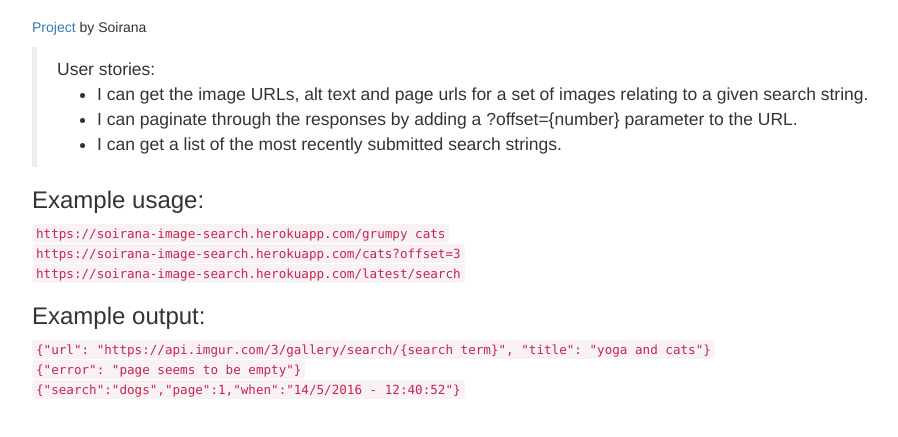
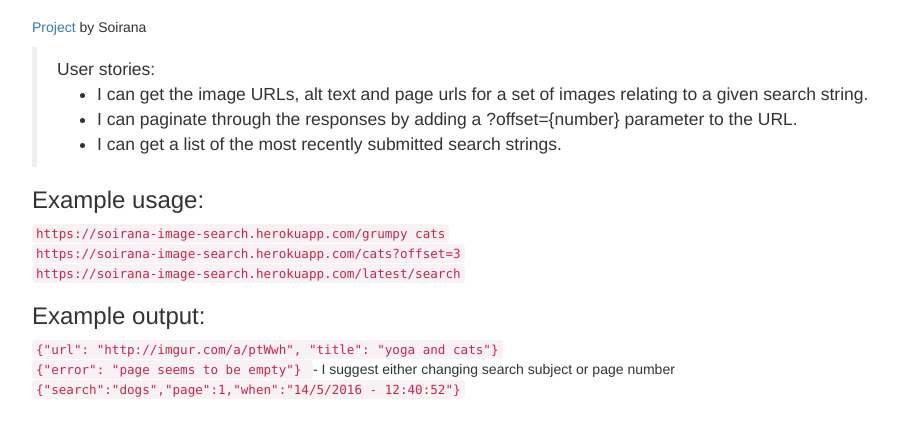
Before and after one commit to Soirana/image-search, a website: page index.html in a window 1280 px wide. Shown: the part 93-530 px from the top of the page, without its empty margins (38-936 px from the left). Drawn offline with nearby package versions, Linux system fonts and the light colour scheme.

Commit message:
fixing examples

```diff
--- a/index.html
+++ b/index.html
@@ -24,8 +24,8 @@
 <code>https://soirana-image-search.herokuapp.com/cats?offset=3</code><br>
 <code>https://soirana-image-search.herokuapp.com/latest/search</code>
 <h3>Example output:</h3>
-<code>{"url": "https://api.imgur.com/3/gallery/search/{search term}", "title": "yoga and cats"}</code><br>
-<code>{"error": "page seems to be empty"} </code><br>
+<code>{"url": "http://imgur.com/a/ptWwh", "title": "yoga and cats"}</code><br>
+<code>{"error": "page seems to be empty"} </code> - I suggest either changing search subject or page number<br>
 <code>{"search":"dogs","page":1,"when":"14/5/2016 - 12:40:52"}</code>
 
 </div>
```
